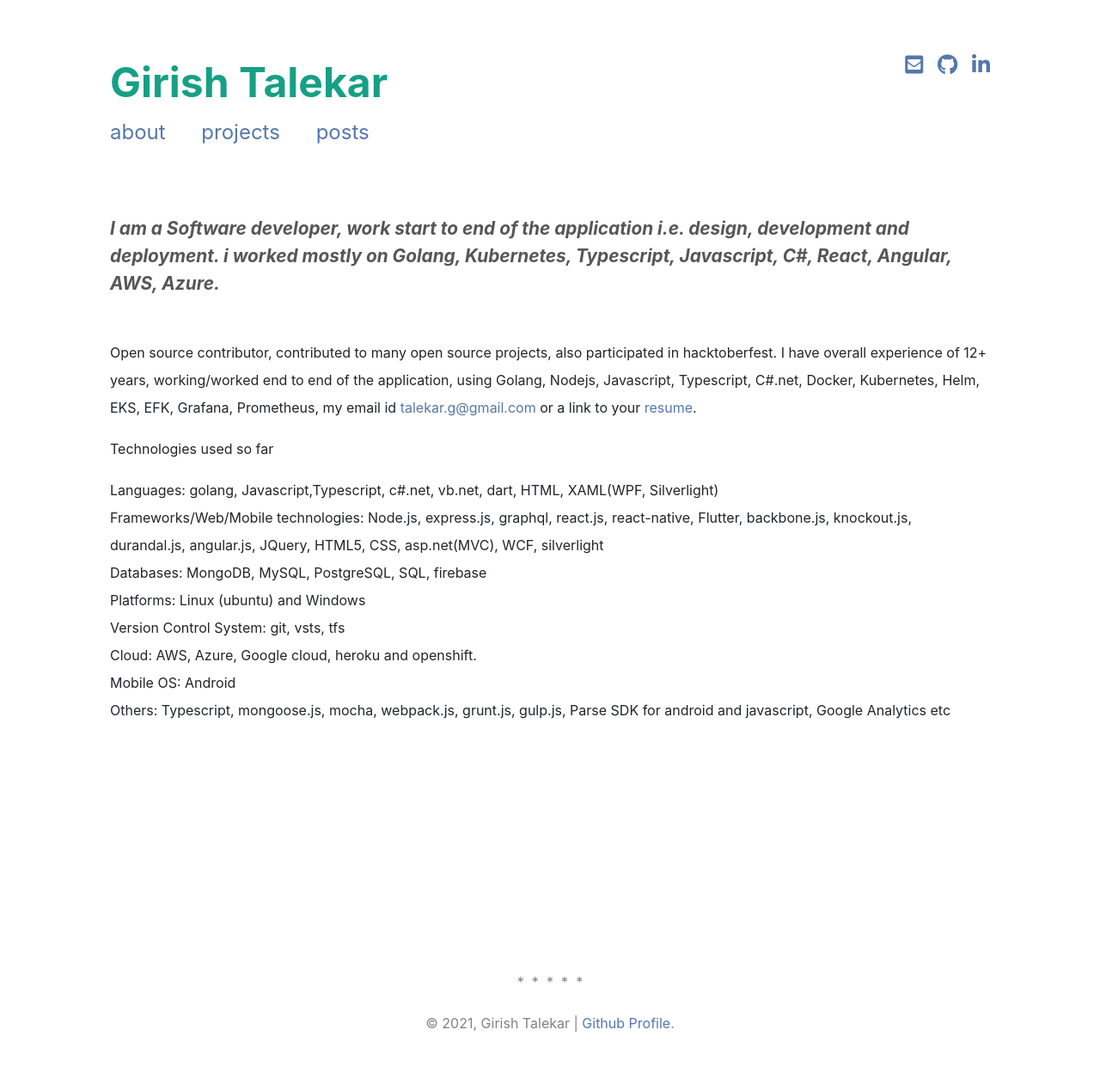
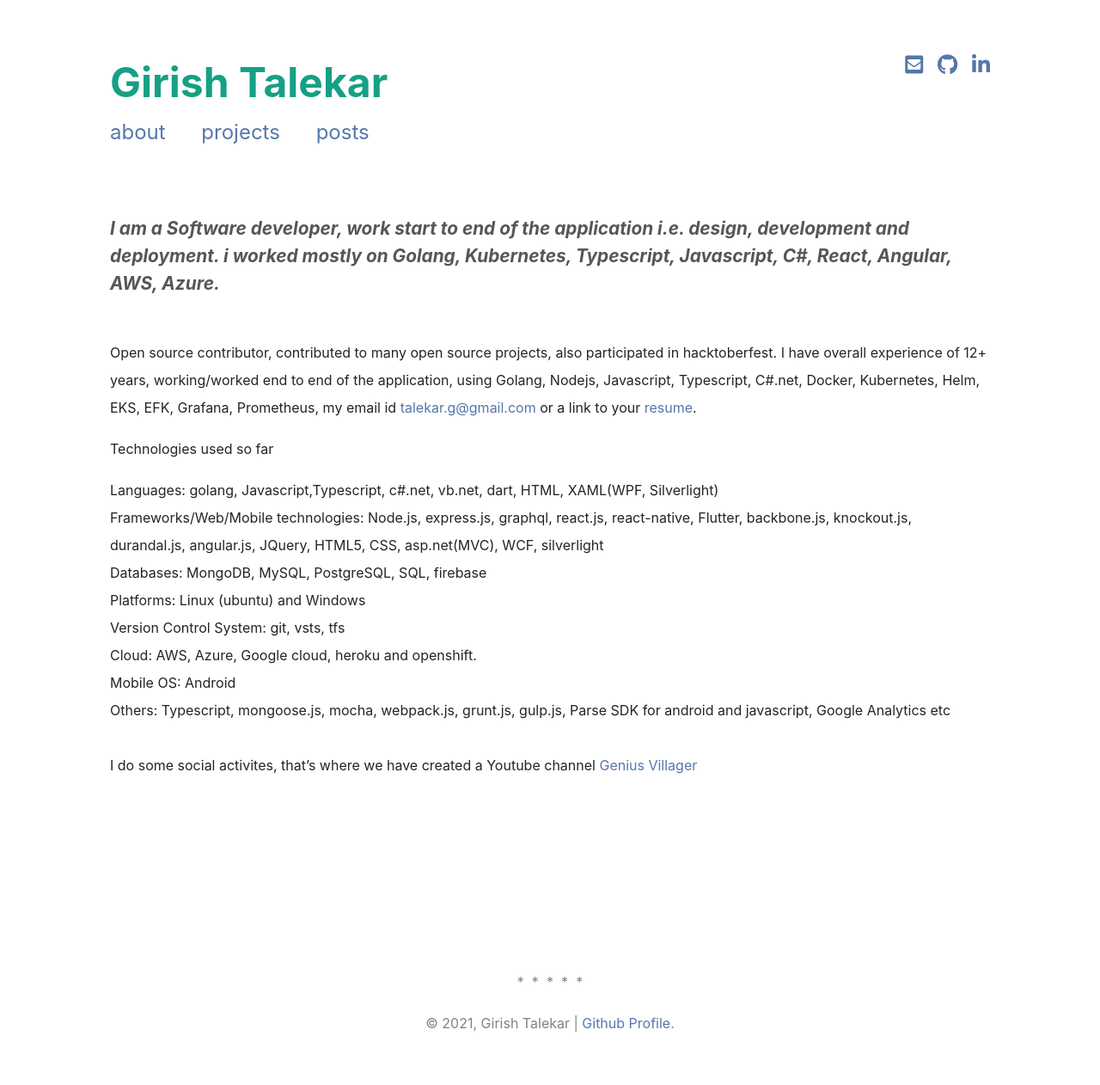
Before and after one commit to girishg4t/girishg4t.github.io, a Jekyll site: the page built from index.md, in a window 1280 px wide. Shown: the whole page at 86% size. Built offline with Jekyll 4.4.1, drawn with Linux system fonts in a browser that asks for light colours; nearby versions of some CDN libraries; a style sheet for code colours, icons or effects is not loaded.

Commit message:
updated site

```diff
--- a/index.md
+++ b/index.md
@@ -25,6 +25,7 @@ Cloud: AWS, Azure, Google cloud, heroku and openshift.
 Mobile OS: Android
 Others: Typescript, mongoose.js, mocha, webpack.js, grunt.js, gulp.js, Parse SDK for android and javascript, Google Analytics etc
 <br>
+I do some social activites, that's where we have created a Youtube channel <a href="https://www.youtube.com/geniusvillager">Genius Villager </a>
 <br>
 <br>
 <br>
```
